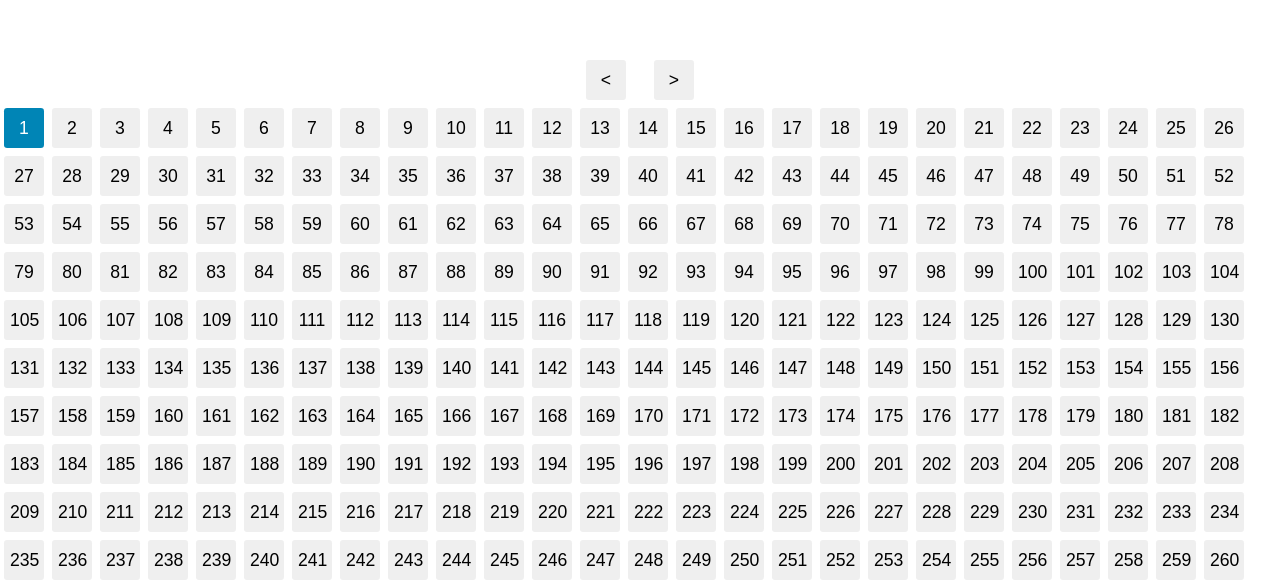
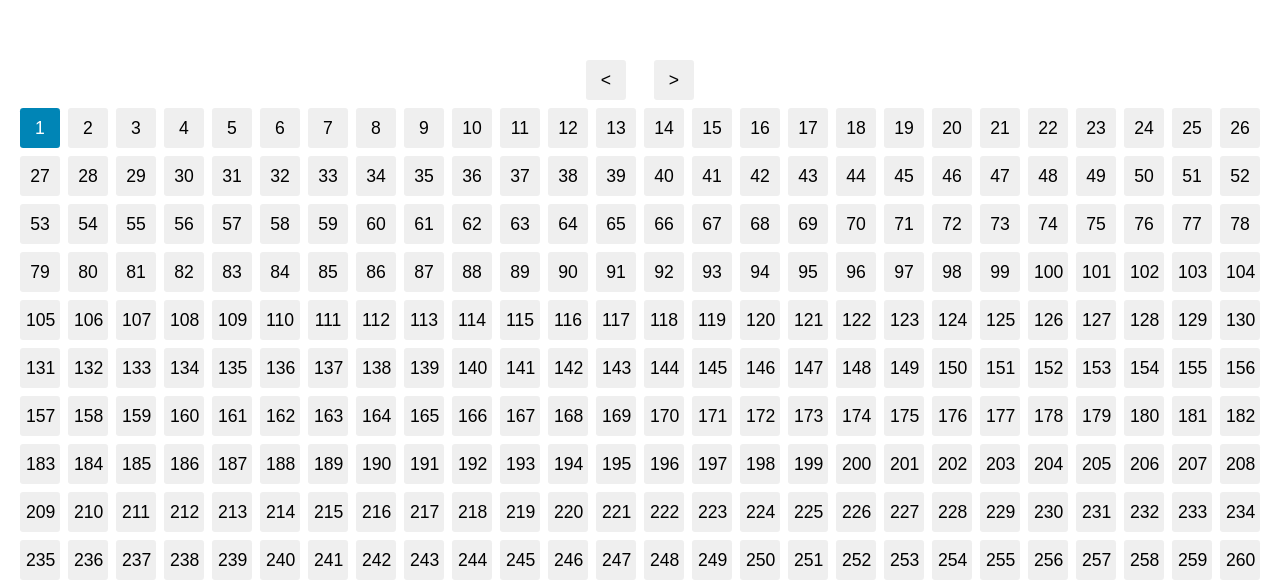
Before and after one commit to throwawaydummy/nick, a plain HTML site: page index.html in a window 1280 px wide. Shown: the part 3114-3698 px from the top of the page. Drawn offline with Linux system fonts and the light colour scheme; grey boxes are pictures that could not be loaded; a script that the page names is missing.

Commit message:
Add margins to page buttons

```diff
--- a/styles.css
+++ b/styles.css
@@ -67,3 +67,10 @@ body {
 iframe {
   overflow: hidden;
 }
+#pagination-numbers {
+  display: flex;
+  justify-content: center;
+  flex-wrap: wrap;
+  margin-left: 10px;
+  margin-right: 10px;
+}
```
